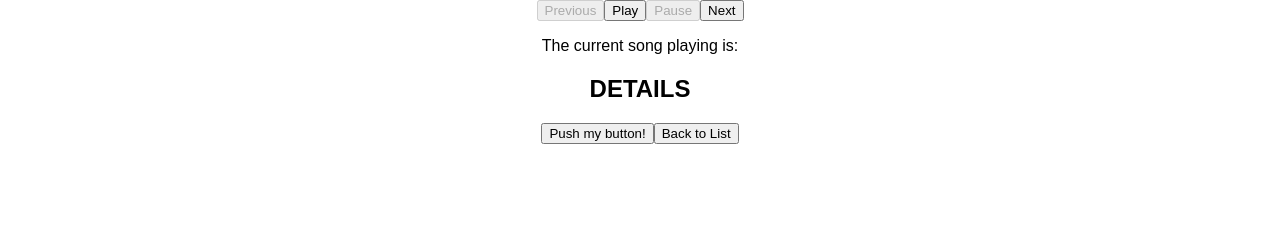
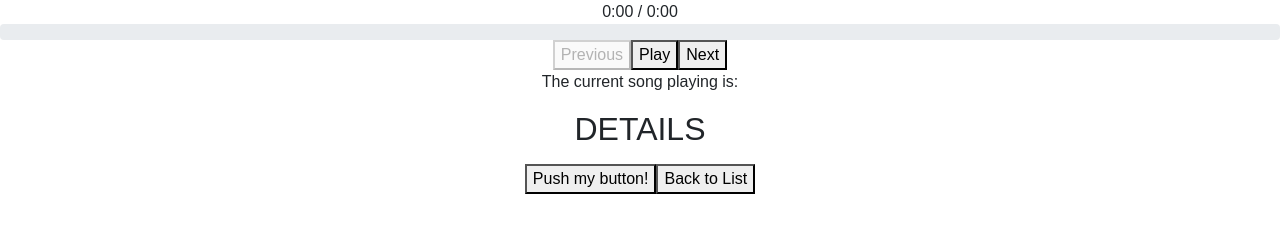
Before and after one commit to kennethk89/audioPlayerAppFS, a React app in the folder audio-player-fullstack/audio-player-frontend/: page /1 in a window 1280 px wide. Built offline with nearby package versions, Linux system fonts and the light colour scheme.

Commit message:
dived deeper

```diff
--- a/audio-player-fullstack/audio-player-frontend/package.json
+++ b/audio-player-fullstack/audio-player-frontend/package.json
@@ -5,6 +5,7 @@
   "dependencies": {
     "axios": "^0.18.0",
     "react": "^16.2.0",
+    "react-audio-visualizer": "^1.0.3",
     "react-dom": "^16.2.0",
     "react-router-dom": "^4.2.2",
     "react-scripts": "1.1.1"
--- a/audio-player-fullstack/audio-player-frontend/public/index.html
+++ b/audio-player-fullstack/audio-player-frontend/public/index.html
@@ -10,6 +10,8 @@
     -->
     <link rel="manifest" href="%PUBLIC_URL%/manifest.json">
     <link rel="shortcut icon" href="%PUBLIC_URL%/favicon.ico">
+    <link href="https://maxcdn.bootstrapcdn.com/bootstrap/4.0.0/css/bootstrap.min.css" rel="stylesheet" integrity="sha384-Gn5384xqQ1aoWXA+058RXPxPg6fy4IWvTNh0E263XmFcJlSAwiGgFAW/dAiS6JXm"
+      crossorigin="anonymous">
     <!--
       Notice the use of %PUBLIC_URL% in the tags above.
       It will be replaced with the URL of the `public` folder during the build.
--- a/audio-player-fullstack/audio-player-frontend/src/components/App/App.js
+++ b/audio-player-fullstack/audio-player-frontend/src/components/App/App.js
@@ -1,17 +1,17 @@
-import React, { Component } from 'react';
+import React, { Component } from 'react'
 import { Route } from 'react-router-dom'
 import SongsList from '../SongsList'
 import SongDetails from '../SongDetails'
 import axios from 'axios'
-import './App.css';
-
-
+import './App.css'
 
 class App extends Component {
   state = {
     currentSong: 0,
     isPlaying: false,
-    songs: []
+    songs: [],
+    currentAudioTime: 0,
+    totalAudioTime: 0,
   }
 
   componentDidMount() {
@@ -53,33 +53,57 @@ class App extends Component {
     this.audioPlayer.play()
   }
 
+  statusBar = () => {
+    this.setState({
+      currentAudioTime: this.audioPlayer.currentTime,
+      totalAudioTime: this.audioPlayer.duration
+    })
+  }
+
+  timeValue = (time) => {
+    let minute = Math.floor(time / 60)
+    let seconds = Math.floor(time % 60)
+
+    // eslint-disable-next-line
+    seconds < 10 ? seconds = '0' + seconds : seconds
+
+    return (isNaN(time)) ? '0:00' : minute + ':' + seconds
+  }
+
   render() {
+    let audioProgress = (this.state.currentAudioTime / this.state.totalAudioTime) * 100
     const { isPlaying, currentSong } = this.state
+
     return (
       this.state.songs.length > 0 && (
         <div className="App">
-
-          <audio ref={(self) => { this.audioPlayer = self }}>
+          <audio ref={(self) => { this.audioPlayer = self }}
+            onTimeUpdate={this.statusBar} >
             <source src={this.state.songs[currentSong].source} />
           </audio>
+
+          <div className="songDetails">
+            {this.timeValue(this.state.currentAudioTime)} / {this.timeValue(this.state.totalAudioTime)}
+          </div>
+
+          <div className="progress">
+            <div className="progress-bar progress-bar-danger" role="progressbar" aria-valuenow={70}
+              aria-valuemin={0} aria-valuemax={100} style={{ width: audioProgress + '%' }}>
+            </div>
+          </div>
 
           <button disabled={currentSong === 0}
             onClick={() => { this.changeSong(-1) }}>
             Previous
           </button>
 
-          <button disabled={isPlaying}
+          <button
             onClick={this.pumpItUp}>
-            Play
-          </button>
-
-          <button disabled={!isPlaying}
-            onClick={this.pumpItUp}>
-            Pause
+            {isPlaying ? 'Pause' : 'Play'}
           </button>
 
           <button disabled={currentSong === this.state.songs.length - 1}
-            onClick={() => { this.changeSong(+1) }}>
+            onClick={() => { this.changeSong(1) }}>
             Next
           </button>
 
@@ -96,8 +120,8 @@ class App extends Component {
           } />
         </div>
       )
-    );
+    )
   }
 }
 
-export default App;
+export default App
--- a/audio-player-fullstack/audio-player-frontend/src/components/SongDetails/index.jsx
+++ b/audio-player-fullstack/audio-player-frontend/src/components/SongDetails/index.jsx
@@ -1,4 +1,4 @@
-import React, { Component } from 'react';
+import React, { Component } from 'react'
 import { Link } from 'react-router-dom'
 
 class SongDetails extends Component {
@@ -20,4 +20,4 @@ class SongDetails extends Component {
     }
 }
 
-export default SongDetails;
+export default SongDetails
--- a/audio-player-fullstack/audio-player-frontend/src/components/SongsList/index.jsx
+++ b/audio-player-fullstack/audio-player-frontend/src/components/SongsList/index.jsx
@@ -9,6 +9,7 @@ class SongsList extends Component {
                 <button onClick={() => { this.props.playSong(i) }}>Play</button>
             </li>
         })
+
         return (
             <div>
                 <h2>SONG LIST</h2>
```
Also changed, not shown: 1 other file.
